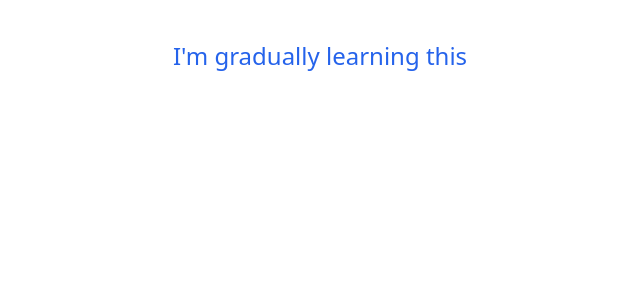
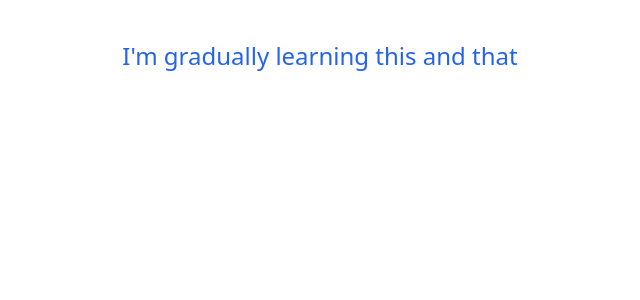
Before and after one commit to ellroberts/bi-directional-v1-clean, a React (Vite) app: page / in a window 1280 px wide. Shown: the top 300 px of the page, without its empty margins (320-960 px from the left). Built offline with nearby package versions, Linux system fonts and the light colour scheme.

Commit message:
Update: Save and sync App.jsx text change

```diff
--- a/src/App.jsx
+++ b/src/App.jsx
@@ -1,7 +1,7 @@
 export default function App() {
   return (
     <div className="text-center mt-10 text-2xl text-blue-600">
-      I'm gradually learning this
+      I'm gradually learning this and that
     </div>
   );
 }
```
